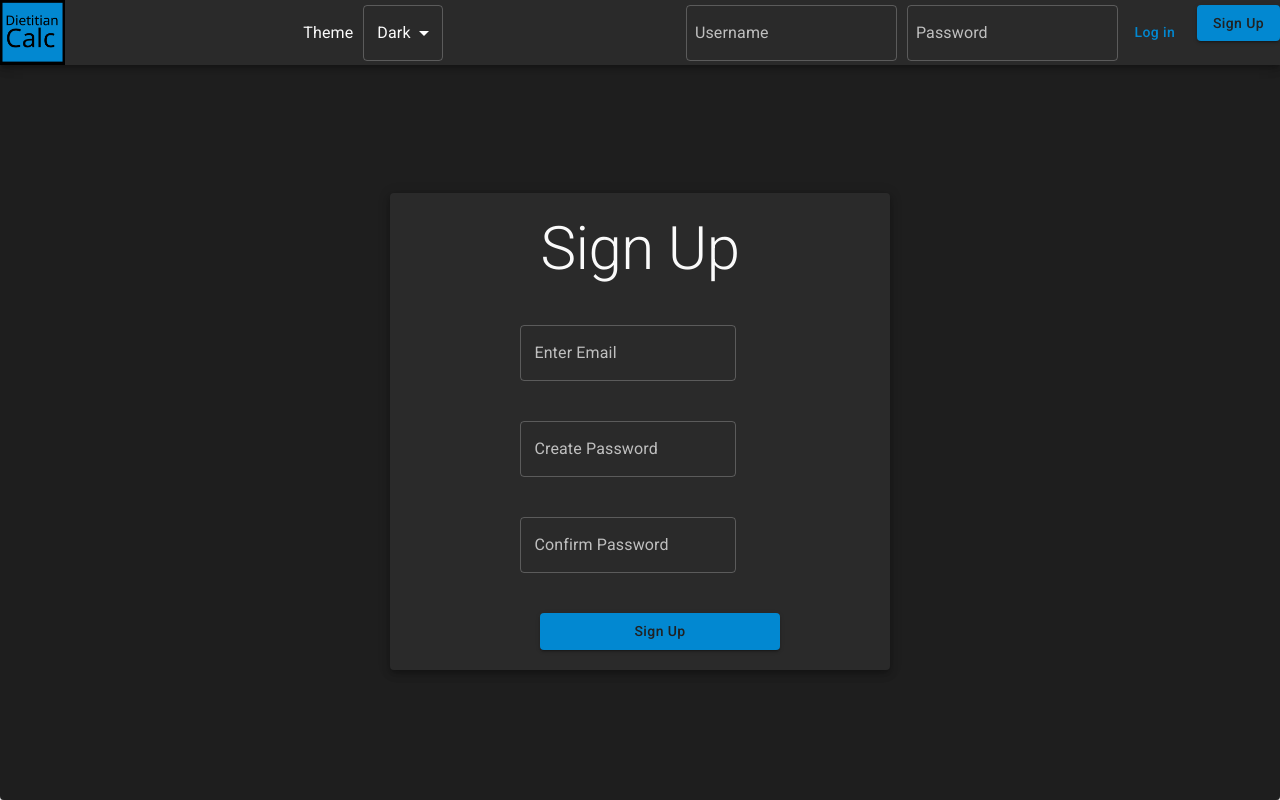
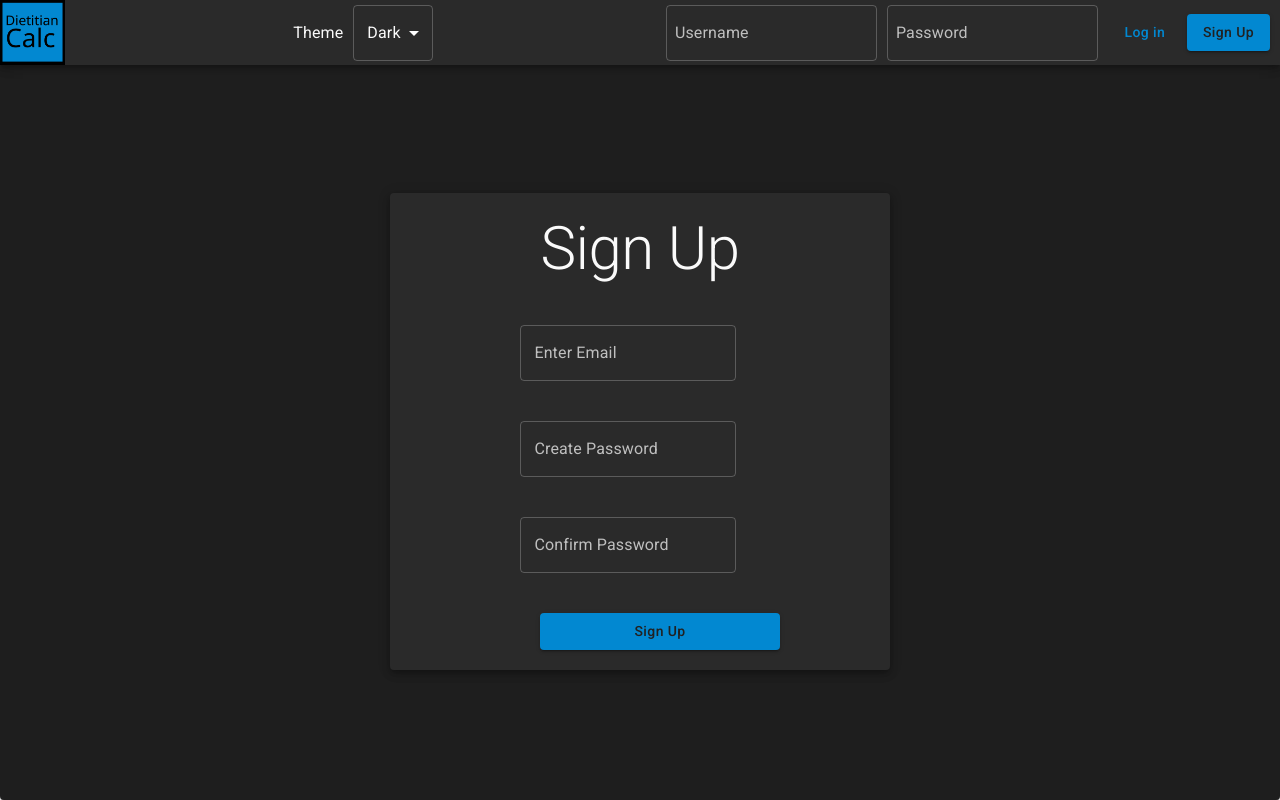
Before and after one commit to saltedTofu/RDCalc2, a React (Create React App) app: page /signup in a window 1280 px wide. Built offline with nearby package versions, Linux system fonts and the light colour scheme; no server answers.

Commit message:
header styling

```diff
--- a/src/App.css
+++ b/src/App.css
@@ -13,7 +13,7 @@
   align-items: center;
   justify-content: flex-start;
 }
-@media only screen and (max-width:500px){
+@media only screen and (max-width:499px){
   .App{
     min-width:0px;
   }
--- a/src/components/Body/AddButton/AddButton.css
+++ b/src/components/Body/AddButton/AddButton.css
@@ -7,7 +7,7 @@
     margin:10px;
 }
 
-@media only screen and (max-width:500px){
+@media only screen and (max-width:499px){
     .addButton{
       display:none;
     }
--- a/src/components/Body/Body.css
+++ b/src/components/Body/Body.css
@@ -4,7 +4,7 @@
   margin-bottom:275px;
 }
 
-@media only screen and (max-width:500px){
+@media only screen and (max-width:499px){
   .body{
     display:none;
   }
--- a/src/components/Header/Header.css
+++ b/src/components/Header/Header.css
@@ -13,7 +13,7 @@
     width:65px;
     height:65px;
 }
-@media only screen and (max-width:600px){
+@media only screen and (max-width:499px){
     .loginFields{
         display:none;
     }
--- a/src/components/Header/Header.js
+++ b/src/components/Header/Header.js
@@ -72,11 +72,13 @@ function Header({currentTheme, handleThemeChange}){
 
     return(
         <Paper className="header" elevation={5} square={true}>
+
             <RouterLink to='/'>
                 <div id="logoContainer" style={{backgroundColor:iconBackground}}>
                     <img src={Logo} alt="dietitian calc" id='logoImage'/>
                 </div>
             </RouterLink>
+
             <div style={{display: 'flex', flexDirection:'row', alignItems:'center'}}>
                 <Typography style={{marginRight:'10px'}}>Theme</Typography>
                 <Select
@@ -87,19 +89,20 @@ function Header({currentTheme, handleThemeChange}){
                     <MenuItem value='lofi'>Lofi</MenuItem>
                 </Select>
             </div>
+
             {error && <Alert color="error">{error}</Alert>}
+
             <div className="loginFields">
-                <Box style={{display: user ? "flex" : "none"}}>
+                <Box style={{display: user ? "flex" : "none", alignItems:'center',justifyContent:'center'}}>
                     <Typography variant="p">Hello, {user}</Typography>
-                    <Button variant="contained" onClick={handleLogout}>Logout</Button>
+                    <Button variant="contained" onClick={handleLogout} sx={{margin:'10px'}}>Logout</Button>
                 </Box>
-
-                <form id="notLoggedIn" onSubmit={handleSubmit} style={{display: user ? "none" : "flex"}}>
+                <form id="notLoggedIn" onSubmit={handleSubmit} style={{display: user ? "none" : "flex", alignItems:'center',justifyContent:'center'}}>
                     <TextField label="Username" sx={{paddingRight:'5px', paddingLeft:'5px'}} inputRef={emailRef}></TextField>
                     <TextField label="Password" sx={{paddingRight:'5px', paddingLeft:'5px'}} inputRef={passwordRef} type="password"></TextField>
-                    <Button sx={{marginRight:'10px'}} type="submit" disabled={loading}>Log in</Button>
+                    <Button sx={{marginLeft:'10px'}} type="submit" disabled={loading} >Log in</Button>
                     <RouterLink to='/signup'>
-                        <Button variant="contained">Sign Up</Button>
+                        <Button variant="contained" sx={{margin:'10px'}}>Sign Up</Button>
                     </RouterLink>
                 </form>
             </div>
--- a/src/components/LayoutSelect/LayoutSelect.css
+++ b/src/components/LayoutSelect/LayoutSelect.css
@@ -3,8 +3,8 @@
     flex-direction: row;
     align-items: center;
 }
-@media only screen and (max-width:500px){
+@media only screen and (max-width:499px){
     .layoutSelect{
         display:none;
     }
-  }
+}
--- a/src/components/MobileCalculatorContainer/MobileCalculatorContainer.css
+++ b/src/components/MobileCalculatorContainer/MobileCalculatorContainer.css
@@ -6,7 +6,7 @@
     margin-top:5%;
     width:100%;
 }
-@media only screen and (max-width:500px) {
+@media only screen and (max-width:499px) {
     .mobileCalculatorContainer{
         display:flex;
     }
```
